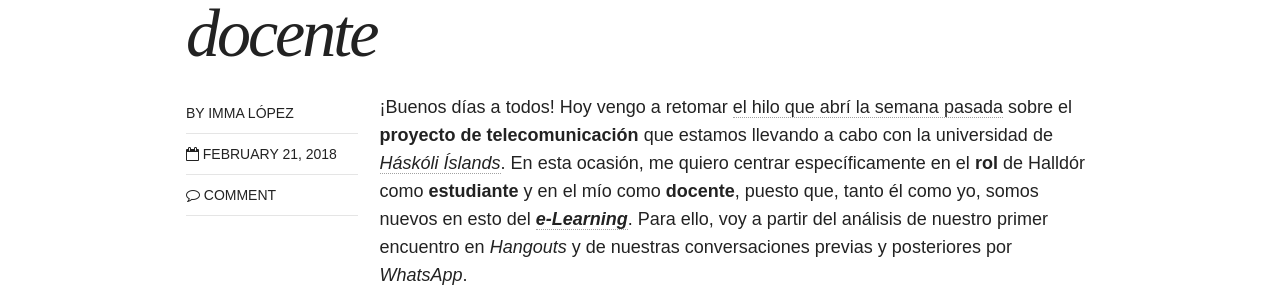
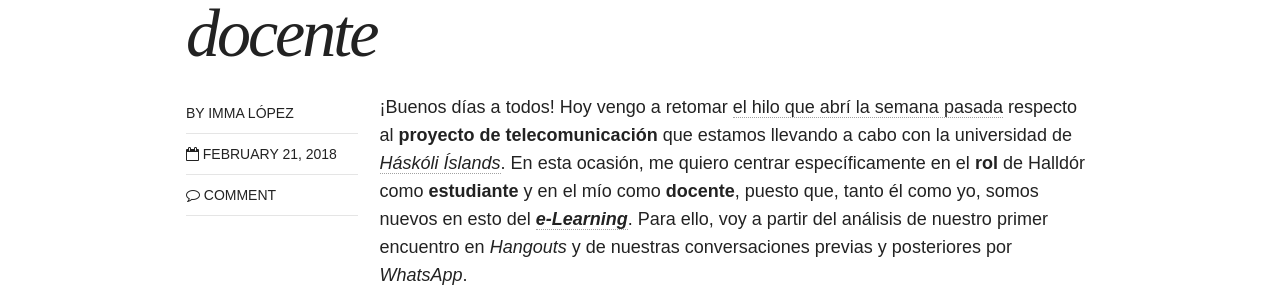
Before and after one commit to immalopez/immalopez.github.io, a Jekyll site: the page built from _posts/blog/2018-02-21-e-learning-1.md, in a window 1280 px wide. Shown: the part 551-841 px from the top of the page. Built offline with Jekyll 4.4.1, drawn with Linux system fonts in a browser that asks for light colours; nearby versions of some CDN libraries; comment, search, counter and statistics services are not loaded.

Commit message:
Update 2018-02-21-e-learning-1.md

```diff
--- a/_posts/blog/2018-02-21-e-learning-1.md
+++ b/_posts/blog/2018-02-21-e-learning-1.md
@@ -11,4 +11,4 @@
 # modified: 2016-06-01T14:19:19-04:00
 ---
 
-¡Buenos días a todos! Hoy vengo a retomar [el hilo que abrí la semana pasada]( https://immalopez.github.io/blog/halldor-primera-toma/) sobre el **proyecto de telecomunicación** que estamos llevando a cabo con la universidad de [_Háskóli Íslands_](http://english.hi.is). En esta ocasión, me quiero centrar específicamente en el **rol** de Halldór como **estudiante** y en el mío como **docente**, puesto que, tanto él como yo, somos nuevos en esto del [**_e-Learning_**](http://www.cfp.us.es/e-learning-definicion-y-caracteristicas). Para ello, voy a partir del análisis de nuestro primer encuentro en _Hangouts_ y de nuestras conversaciones previas y posteriores por _WhatsApp_.
+¡Buenos días a todos! Hoy vengo a retomar [el hilo que abrí la semana pasada]( https://immalopez.github.io/blog/halldor-primera-toma/) respecto al **proyecto de telecomunicación** que estamos llevando a cabo con la universidad de [_Háskóli Íslands_](http://english.hi.is). En esta ocasión, me quiero centrar específicamente en el **rol** de Halldór como **estudiante** y en el mío como **docente**, puesto que, tanto él como yo, somos nuevos en esto del [**_e-Learning_**](http://www.cfp.us.es/e-learning-definicion-y-caracteristicas). Para ello, voy a partir del análisis de nuestro primer encuentro en _Hangouts_ y de nuestras conversaciones previas y posteriores por _WhatsApp_.
```
